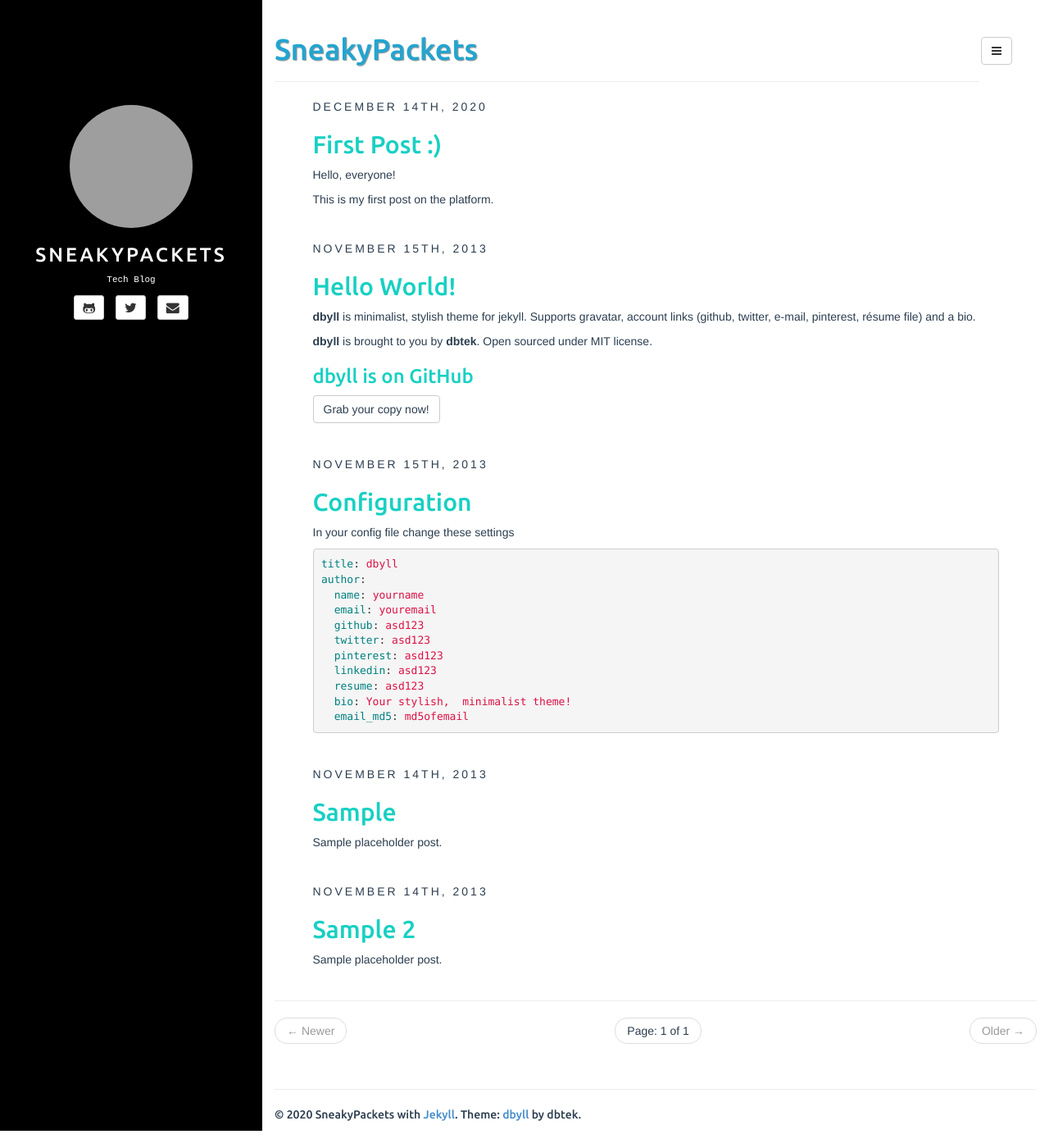
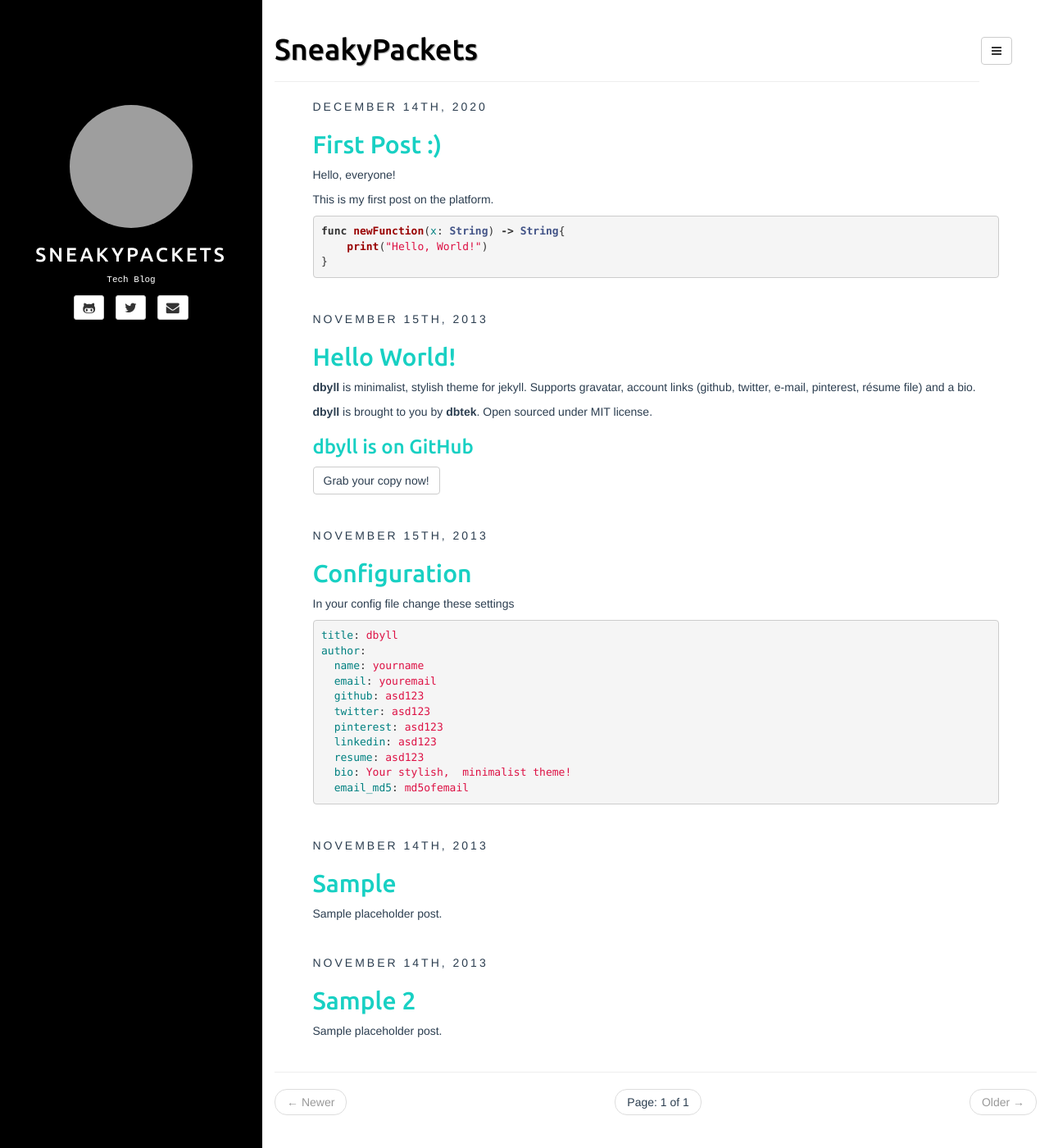
Before and after one commit to SneakyPackets/sneakypackets.github.io, a Jekyll site: the page built from index.html, in a window 1280 px wide and 1400 px high. Shown: the whole window at 82% size. Built offline with Jekyll 4.4.1, drawn with Linux system fonts in a browser that asks for light colours; the list of posts is cut into pages by our own code; grey boxes are pictures that could not be loaded.

Commit message:
Updated demo post

```diff
--- a/_posts/2020-12-14-first-post.md
+++ b/_posts/2020-12-14-first-post.md
@@ -10,3 +10,9 @@ comments: false
 Hello, everyone!
 
 This is my first post on the platform.
+
+{% highlight swift %}
+func newFunction(x: String) -> String{
+    print("Hello, World!")
+}
+{% endhighlight %}
--- a/assets/css/style.css
+++ b/assets/css/style.css
@@ -82,7 +82,7 @@ article .share .gplus:hover {
 }
 
 .page-header {
-	color: #22A5D0;
+	color: black;
 	text-shadow: 1px 1px 1px rgba(150, 150, 150, 1);
 }
 
```
